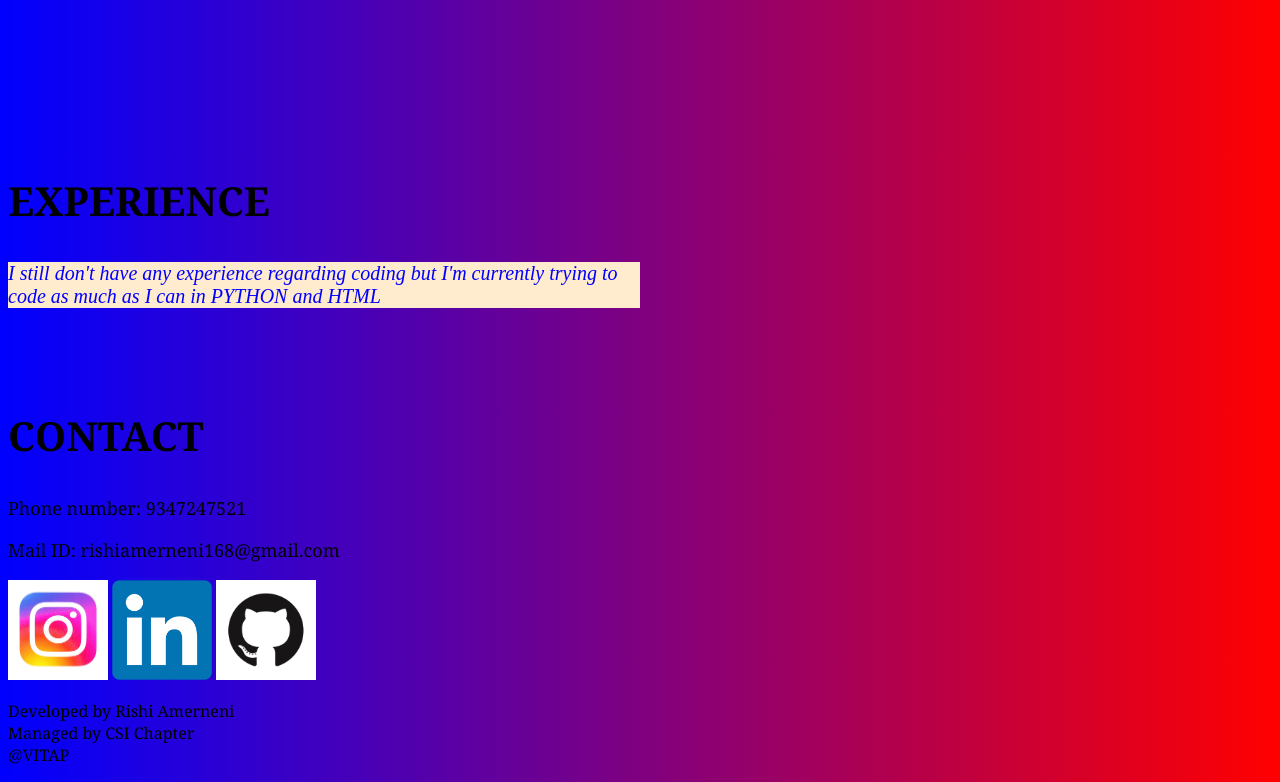
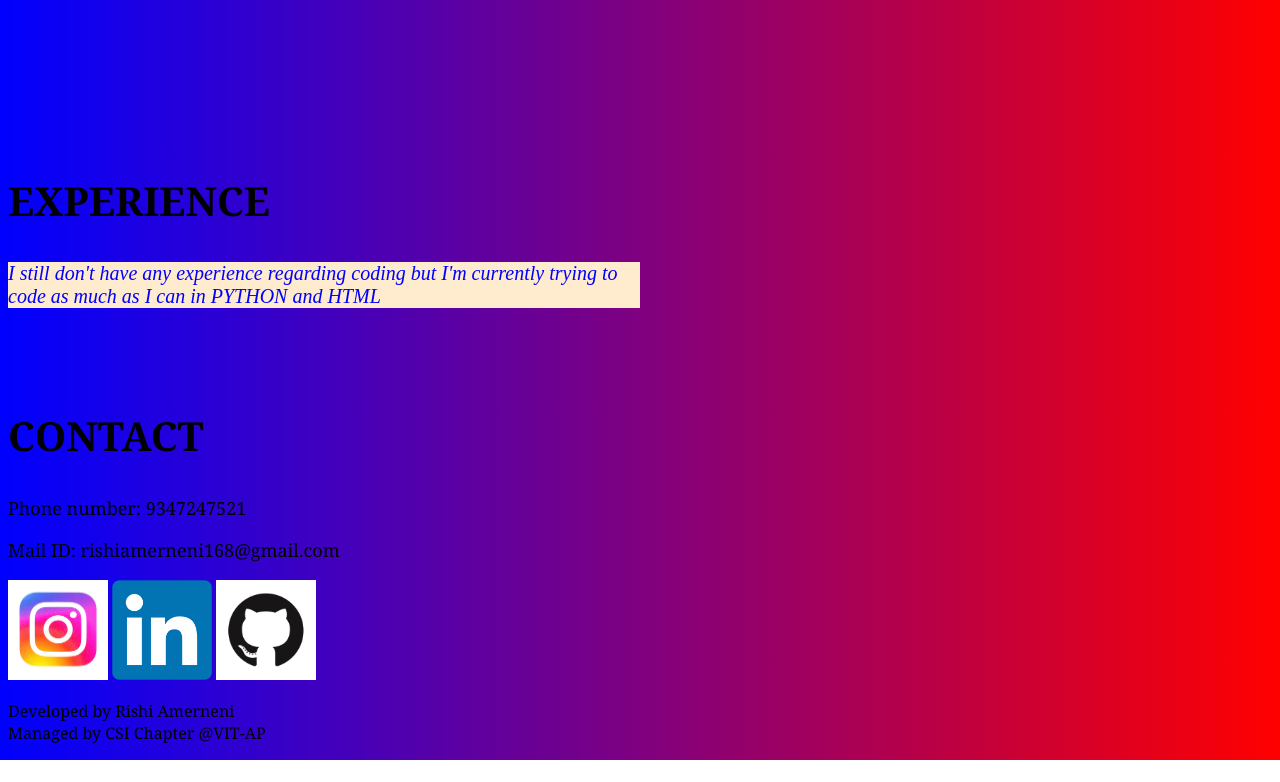
Before and after one commit to Rishi-Github2577/Rishi-Github2577, a plain HTML site: page PORTFOLIO/INDEX.html in a window 1280 px wide. Shown: the part 862-1644 px from the top of the page. After the commit the page ends 1622 px from the top, so only its background shows below. Drawn offline with Linux system fonts and the light colour scheme.

Commit message:
Add files via upload

```diff
--- a/PORTFOLIO/INDEX.html
+++ b/PORTFOLIO/INDEX.html
@@ -2,7 +2,7 @@
 <html>
 <head>
 <title>Welcome</title>
-<meta name="veiwport">
+<meta name="viewport" content="width=device-width,initial-scale=1.0">
 <style>
 ul {
     list-style-type: none;
@@ -51,7 +51,7 @@ ul {
 <a href="https://www.instagram.com/amernenirishi/"><img src="insta.jpg" style="width: 100px;height: 100px;"></a>
 <a href="https://www.linkedin.com/in/rishi-amerneni-419bb9226/"><img src="linkedin.png" style="width: 100px;height: 100px;"></a>
 <a href="https://github.com/Rishi-Github2577"><img src="github.png" style="width: 100px;height: 100px;"></a>
-<p style="color: black;font-family: Cambria, Cochin, Georgia, Times, 'Times New Roman', serif;">Developed by Rishi Amerneni<br>Managed by CSI Chapter<br>@VITAP</p>
+<p style="color: black;font-family: Cambria, Cochin, Georgia, Times, 'Times New Roman', serif;">Developed by Rishi Amerneni<br>Managed by CSI Chapter @VIT-AP</p>
 </body>
 
 
```
